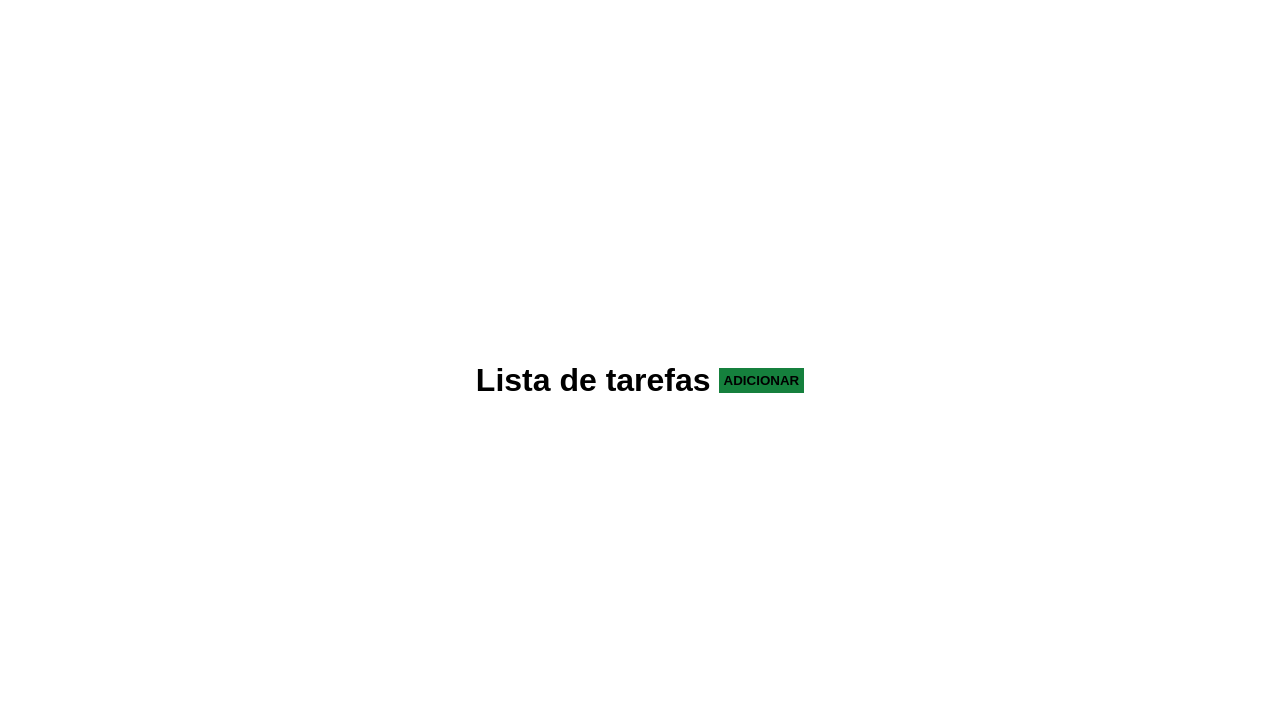
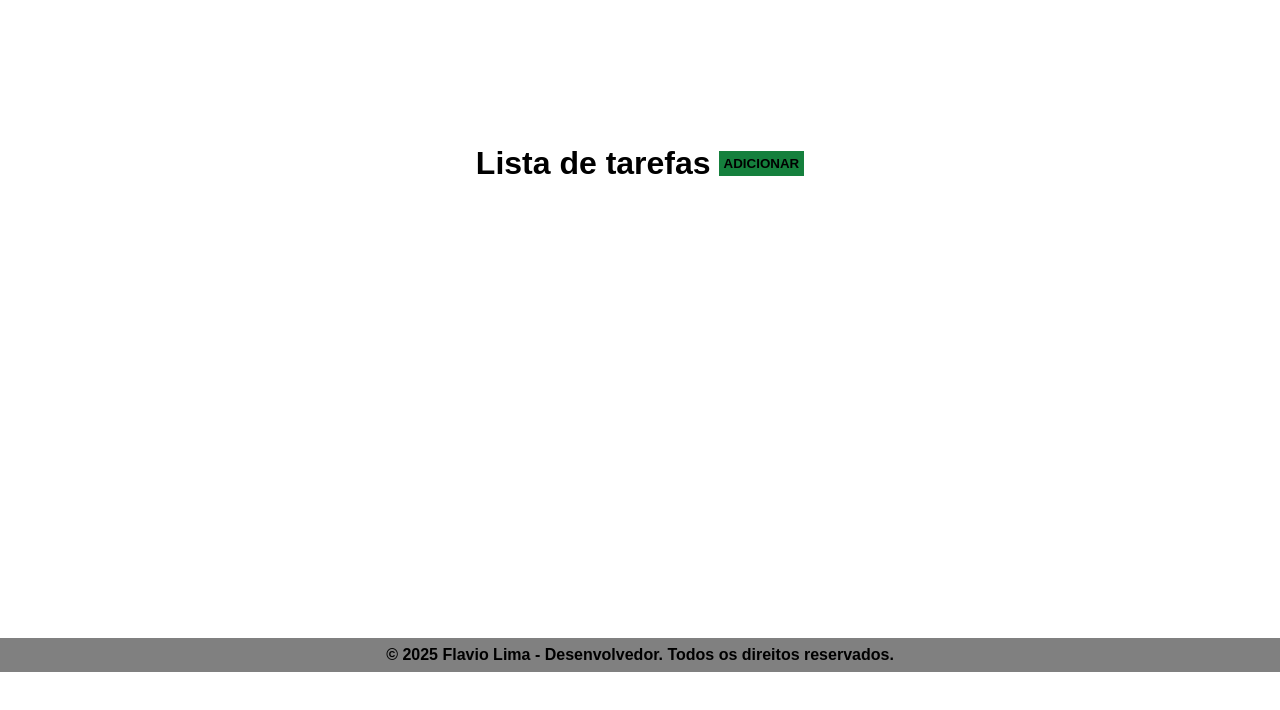
Before and after one commit to fllaviio/exerc-cio_jquery, a plain HTML site: page index.html in a window 1280 px wide. Drawn offline with nearby package versions, Linux system fonts and the light colour scheme.

Commit message:
adicionando o footer

```diff
--- a/index.html
+++ b/index.html
@@ -19,6 +19,9 @@
     <ul>
         <li></li>
     </ul>
+    <footer>
+        <p>&copy; 2025 Flavio Lima - Desenvolvedor. Todos os direitos reservados.</p>
+    </footer>
     <script src="https://code.jquery.com/jquery-3.7.1.min.js"></script>
     <script src="main.js"></script>
 </body>
--- a/main.css
+++ b/main.css
@@ -57,9 +57,23 @@ form button{
 ul li{
     list-style: none;
     margin-bottom: 8px;
+    font-style: italic;
+    font-family: Arial, Helvetica, sans-serif;
+    font-size: 20px;
 }
 
 .concluida {
     text-decoration: line-through;
     color: gray;
 }
+
+footer {
+    font-weight: bold;
+    background-color: grey;
+    color: black;
+    padding: 8px;
+    width: 100%;
+    display: flex;
+    justify-content: center;
+    margin-top: 50vh;
+}
```
